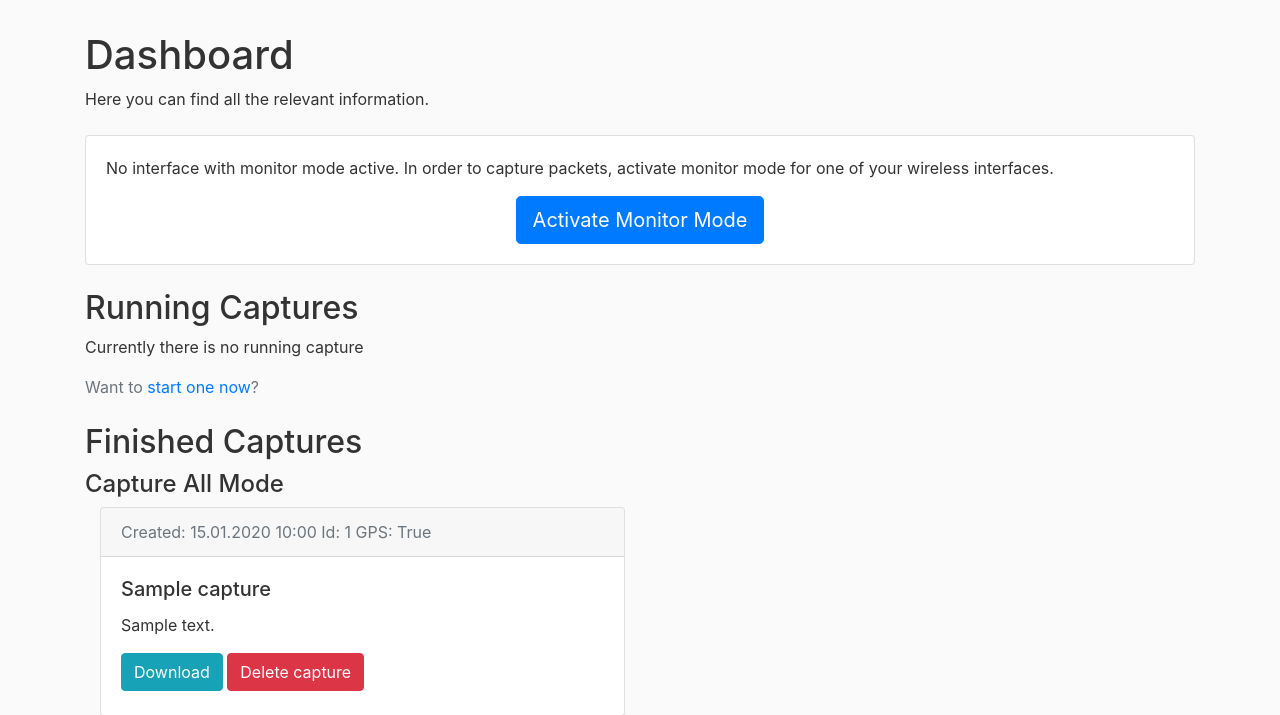
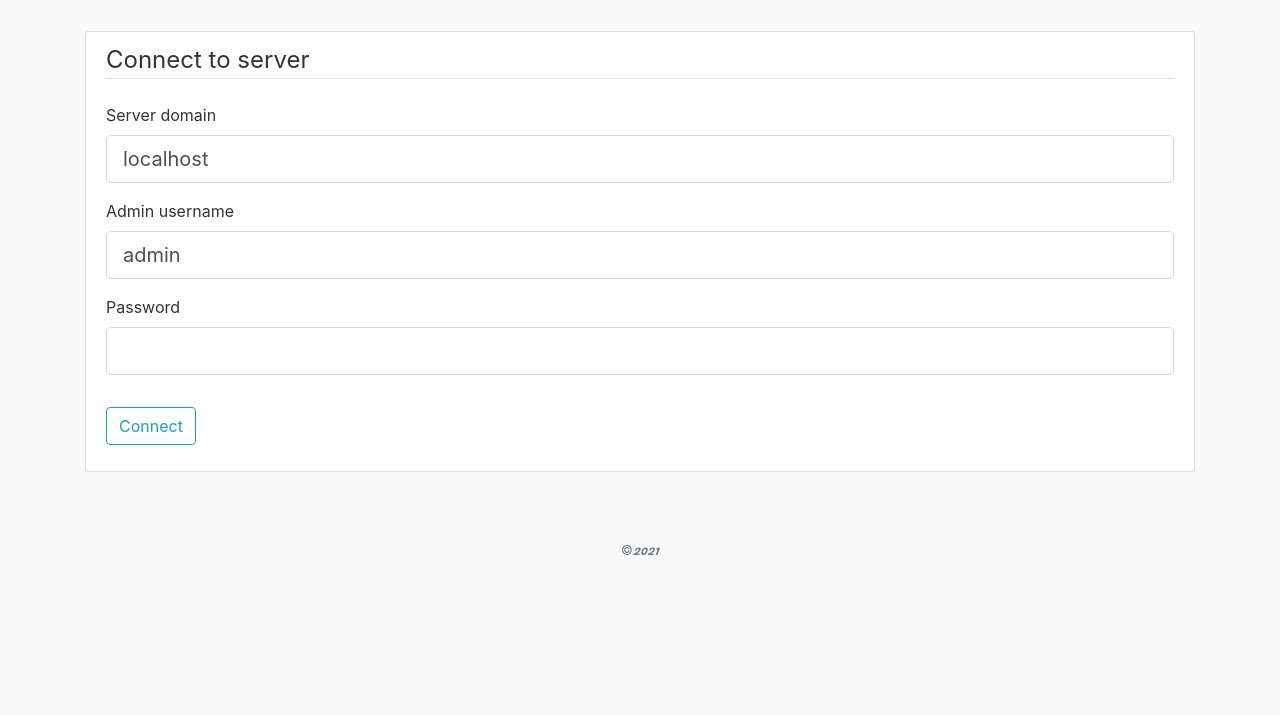
Before and after one commit to ShaolinGardener/wsniff, a Flask app: page /server/connect in a window 1280 px wide. Shown: the part 81-796 px from the top of the page. After the commit the page ends 636 px from the top, so only its background shows below. Run offline with Flask 2, Linux system fonts and the light colour scheme; a user stored in the database is signed in; tables that the repository leaves empty hold one stand-in row (values such as "Sample post"); parts of the project's set-up code (start-up, migrations or seed data) failed here and were passed over; some libraries are stand-ins or nearby versions.

Commit message:
Add possibility to connect and register device
You can now use wsniff to access the server

```diff
--- a/website/forms.py
+++ b/website/forms.py
@@ -48,3 +48,14 @@ class ExternalWiFiForm(FlaskForm):
     ssid = StringField("SSID of external network", validators = [DataRequired()])
     password = PasswordField("Password", validators=[DataRequired()])
     submit = SubmitField("Save configuration")
+
+class ServerConnectionForm(FlaskForm):
+    server_domain = StringField("Server domain", validators =[DataRequired()], default="localhost")
+    username = StringField("Admin username", validators = [DataRequired()], default="admin")
+    password = PasswordField('Password', validators = [DataRequired()])
+
+    submit = SubmitField("Connect")
+
+class ServerDeviceRegistrationForm(FlaskForm):
+    device_name = StringField("Name of sniffer", validators =[DataRequired(), Length(min=3, max=50)])
+    submit = SubmitField("Register this device")
--- a/website/routes.py
+++ b/website/routes.py
@@ -3,7 +3,7 @@ from flask import render_template, url_for, flash, redirect, request, jsonify, s
 from flask_login import login_required, login_user, logout_user, current_user
 
 from website import app, db, bcrypt
-from website.forms import RegistrationForm, LoginForm, CaptureAllForm, WardrivingForm, ExternalWiFiForm
+from website.forms import RegistrationForm, LoginForm, CaptureAllForm, WardrivingForm, ExternalWiFiForm, ServerConnectionForm, ServerDeviceRegistrationForm
 from website.models import User, Capture, CaptureState, CaptureType
 
 import website.capture.capture as capture
@@ -14,6 +14,7 @@ import website.gps as gps
 from website.interfaces import Interface, get_interfaces, Mode, monitor_interface_available, get_all_interfaces
 import website.oui as oui
 from website.settings import WPA_SUPPLICANT_BACKUP_PATH
+import website.server as server
 
 import display.display as display
 
@@ -462,11 +463,73 @@ def get_stations(bssid, ssid):
     size = len(stations)
     return render_template("ap.html", title="Access Point", ssid=ssid, stations=stations, vendors=vendors, size=size)
 
-@app.route("/test")
+@app.route("/server/connect", methods=["GET", "POST"])
 @login_required
-def test():
-    display.wardrive()
-    return redirect(url_for("home"))
+def server_connect():
+    form = ServerConnectionForm()
+
+    if not form.validate_on_submit():
+        return render_template("connect_to_server.html", title="Connect to wsniff server", form=form)
+
+    domain = form.server_domain.data
+    username = form.username.data
+    password = form.password.data
+
+    server.set_domain(domain)
+    if not server.server_is_available():
+        flash("Server can't be reached. Please check your connection.", "danger")
+        return render_template("connect_to_server.html", title="Connect to wsniff server", form=form)
+
+    #try to autheticate
+    if not server.authenticate(username, password):
+        flash("Your login credentials are wrong", "danger")
+        return render_template("connect_to_server.html", title="Connect to wsniff server", form=form)
+
+    flash("You are now logged in on server as admin", "success")
+    return redirect(url_for("server_home"))
+
+@app.route("/server", methods=["GET"])
+@login_required
+def server_home():
+    if not server.has_access():
+        return redirect(url_for("server_connect"))
+
+    user = server.get('/users/me')
+    device_registered = server.is_device_registered()
+    is_admin = server.is_admin()
+    return render_template("server_home.html", title="Server", user=user, device_registered=device_registered, admin=is_admin)
+
+@app.route("/server/connect-device", methods=["GET", "POST"])
+@login_required
+def server_connect_device():
+    if server.connect_device():
+        flash("Device is connected.", "success")
+        return redirect(url_for('server_home'))
+    else:
+        flash("Device could not connect.", "danger")
+        return redirect(url_for('server_connect'))
+
+@app.route("/server/register", methods=["GET", "POST"])
+@login_required
+def server_register_device():
+    if not server.has_access():
+        return redirect(url_for("server_connect"))
+
+    form = ServerDeviceRegistrationForm()
+
+    if form.validate_on_submit():
+        device_name = form.device_name.data
+
+        #if device could be registered successfully and reauthetication worked
+        if server.register_device(device_name):
+            flash("Device was registered. Your device is now fully connected.", "success")
+            return redirect(url_for('server_home'))
+        else:
+            #it could be that there already is a device with that name
+            flash("Registration failed. Maybe there is already a device with that name.", "danger")
+
+    return render_template("server_register_device.html", title="Register device", form=form)
+
 
 @app.route("/settings/wifi-external", methods=["GET", "POST"])
 @login_required
--- a/website/server.py
+++ b/website/server.py
@@ -2,10 +2,25 @@ import requests
 from requests.exceptions import Timeout, ConnectionError
 from requests.models import HTTPBasicAuth
 
+from website import app
+
+import os
+import configparser
+import secrets
+
 #a wsniff-server typically runs on port 4242
 SERVER_PORT = 4242
-SERVER_URL = "http://localhost"
-SERVER = f"{SERVER_URL}:{SERVER_PORT}"
+DOMAIN = ""
+SERVER = ""
+
+server_config_file = os.path.join(app.root_path, "static", "res", "server_config")
+
+def set_domain(domain: str):
+    global SERVER, DOMAIN
+    #needed for permanantly storing connection details
+    DOMAIN = domain
+    #used to connect to API
+    SERVER = f"http://{domain}:{SERVER_PORT}"
 
 #use this for request calls (e.g. instead of requests.get() use session.get())
 #since you can set headers that will be valid for all subsequent requests instead of
@@ -72,6 +87,87 @@ def server_is_available(timeout: float = 10.0) -> bool:
     except (ConnectionError, Timeout) as e:
         return False
 
+def is_device_registered() -> bool:
+    if not os.path.isfile(server_config_file):
+        return False
+    return True
+
+def connect_device():
+    """
+    Returns false if device could connect, True otherwise.
+    """
+    if is_device_registered():
+        #load credentials and try to autheticate
+        config = configparser.ConfigParser()
+        config.read(server_config_file)
+
+        domain = config['DEFAULT']['domain']
+        device_name = config['DEFAULT']['device_name']
+        pass_token = config['DEFAULT']['pass_token']
+
+        set_domain(domain)
+        return authenticate(device_name, pass_token)
+    return False
+
+def has_access() -> bool:
+    """
+    Returns True if the device is either already autheticated or can autheticate
+    with stored credentials for the server. Otherwise returns False.
+    """
+    try:
+        data, resp = get('/users/me')
+        if resp.status_code == 200:
+            return True
+    except:
+        pass
+    return connect_device()
+
+def is_admin() -> bool:
+    try:
+        data, resp = get('/users/me')
+        if resp.status_code != 200:
+            return False
+
+        #if current user has admin rights
+        if data.get('user').get('admin'):
+            return True
+    except:
+        pass
+    return False
+
+def register_device(device_name: str):
+    """
+    Try to register this sniffer on the server.
+    Returns False if the registration could NOT be completed successfully,
+    otherwise True and the sniffer directly reauthenticates with its new credentials.
+    """
+
+    #generate token that is used as a password to autheticate this sniffer on the server
+    pass_token = secrets.token_hex(32)
+
+    data = {'name': device_name, 'password': pass_token}
+    try:
+        data, resp = post('/users', data=data)
+        print(data)
+        if not resp.status_code == 200:
+            return False
+
+        #store credentials in config file
+        config = configparser.ConfigParser()
+        config['DEFAULT'] = {
+            'device_name': device_name,
+            'pass_token': pass_token,
+            'domain': DOMAIN
+        }
+        with open(server_config_file, 'w') as config_file:
+            config.write(config_file)
+
+        #reauthenticate
+        if authenticate(device_name, pass_token):
+            return True
+    except:
+        return False
+
 
 
 def set_auth_token(token: str):
--- /dev/null
+++ b/website/templates/connect_to_server.html
@@ -0,0 +1,56 @@
+{% extends "layout.html" %}
+{% block content %}
+    <div class="content-section">
+        <form method="POST" action="">
+            {{ form.hidden_tag() }}
+            <fieldset class="form-group">
+                <legend class="border-bottom mb-4">Connect to server</legend>
+                <div class="form-group">
+                    {{ form.server_domain.label(class="form-control-label") }}
+
+                    {% if form.server_domain.errors %}
+                        {{ form.server_domain(class="form-control form-control-lg is-invalid") }}
+                        <div class="invalid-feedback">
+                            {% for error in form.server_domain.errors %}
+                                <span>{{ error }}</span>
+                            {% endfor %}
+                        </div>
+                    {% else %}
+                        {{ form.server_domain(class="form-control form-control-lg") }}
+                    {% endif %}
+                </div>
+                <div class="form-group">
+                    {{ form.username.label(class="form-control-label") }}
+
+                    {% if form.username.errors %}
+                        {{ form.username(class="form-control form-control-lg is-invalid") }}
+                        <div class="invalid-feedback">
+                            {% for error in form.username.errors %}
+                                <span>{{ error }}</span>
+                            {% endfor %}
+                        </div>
+                    {% else %}
+                        {{ form.username(class="form-control form-control-lg") }}
+                    {% endif %}
+                </div>
+                <div class="form-group">
+                    {{ form.password.label(class="form-control-label") }}
+                    {% if form.password.errors %}
+                        {{ form.password(class="form-control form-control-lg is-invalid") }}
+                        <div class="invalid-feedback">
+                            {% for error in form.password.errors %}
+                                <span>{{ error }}</span>
+                            {% endfor %}
+                        </div>
+                    {% else %}
+                        {{ form.password(class="form-control form-control-lg") }}
+                    {% endif %}
+                </div>
+            </fieldset>
+            <div class="form-group">
+                {{ form.submit(class="btn btn-outline-info") }}
+            </div>
+        </form>
+    </div>
+
+{% endblock content %}
--- a/website/templates/layout.html
+++ b/website/templates/layout.html
@@ -49,7 +49,7 @@
                 <a class="nav-item nav-link" href=" {{ url_for('detect_aps') }}">Detect APs</a>
                 <a class="nav-item nav-link" href=" {{ url_for('new_capture_selection') }}">New Capture</a>
                 <a class="nav-item nav-link" href=" {{ url_for('gps_show') }}">GPS</a>
-                <a class="nav-item nav-link" href="#">Server</a>
+                <a class="nav-item nav-link" href=" {{ url_for('server_home') }}">Server</a>
               </div>
 
               <!-- navbar right side -->
```
Also changed, not shown: website/capture/behavior.py (+32 -21 lines), website/capture/capture.py (+31 -25 lines), website/templates/server_home.html (added, +23 -0 lines), website/templates/server_register_device.html (added, +34 -0 lines), 1 other file.
